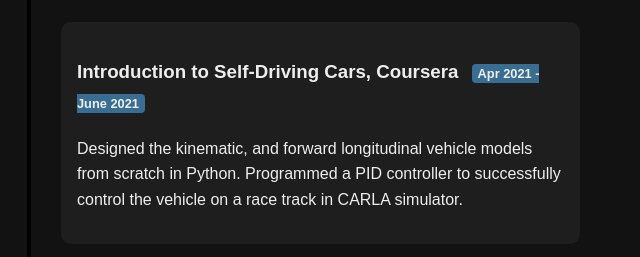
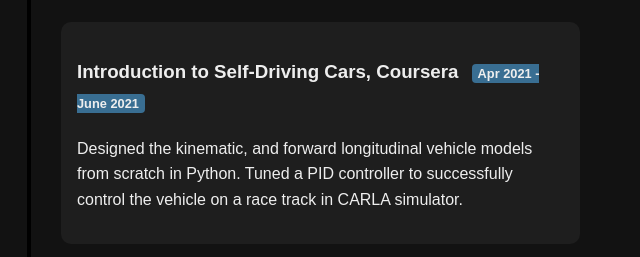
Before and after one commit to sakshi79/sakshi79.github.io, a plain HTML site: page index.html in a window 1280 px wide. Shown: the part 2780-3037 px from the top of the page, 611-1251 px from the left. Drawn offline with Linux system fonts and the light colour scheme.

Commit message:
Update index.html

```diff
--- a/index.html
+++ b/index.html
@@ -136,7 +136,7 @@
         <div class="content">
           <h3>Introduction to Self-Driving Cars, Coursera <span class="date">Apr 2021 - June 2021</span></h3>
           <p>Designed the kinematic, and forward longitudinal vehicle models from scratch in Python.
-            Programmed a PID controller to successfully control the vehicle on a race track in CARLA simulator.</p>
+            Tuned a PID controller to successfully control the vehicle on a race track in CARLA simulator.</p>
         </div>
       </div>
 
```
